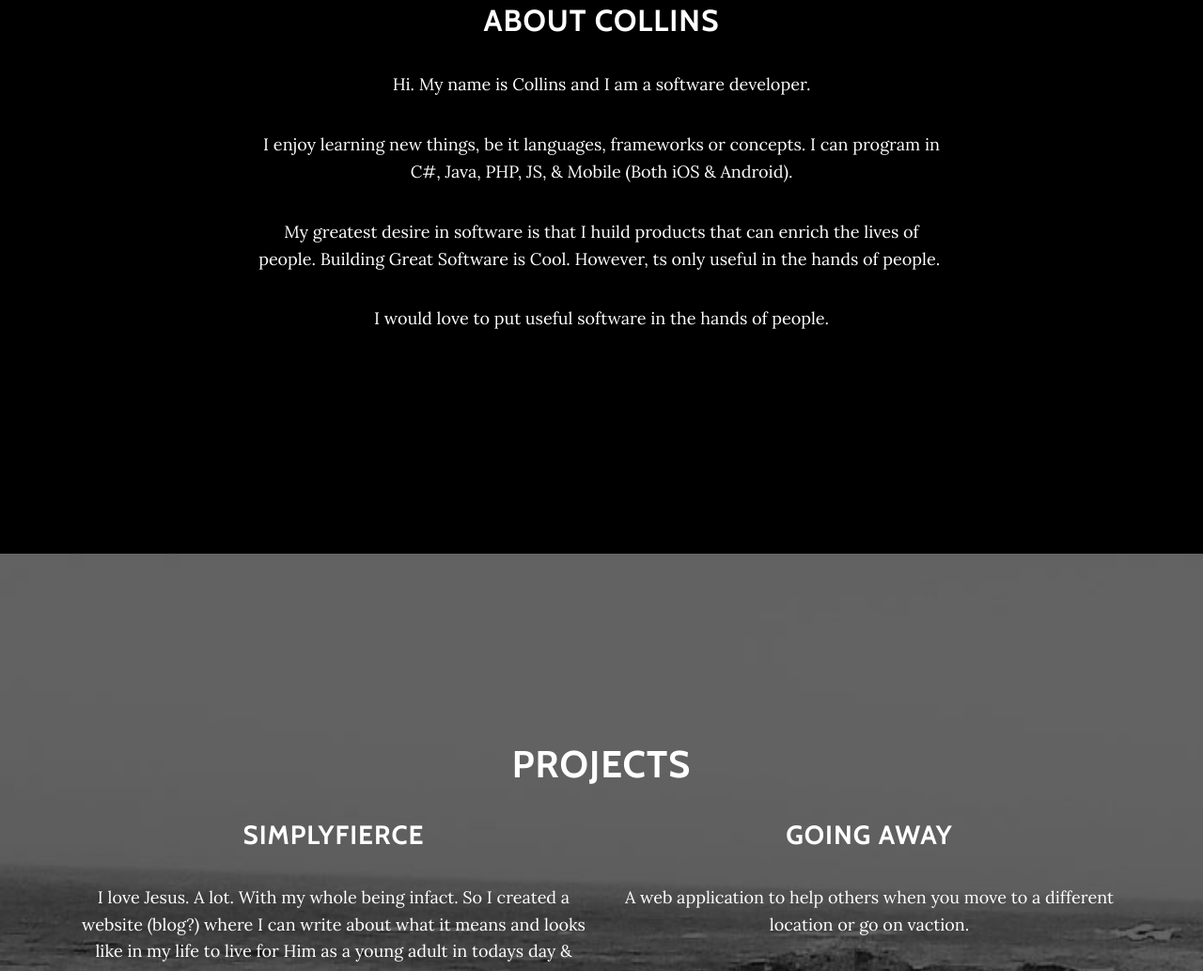
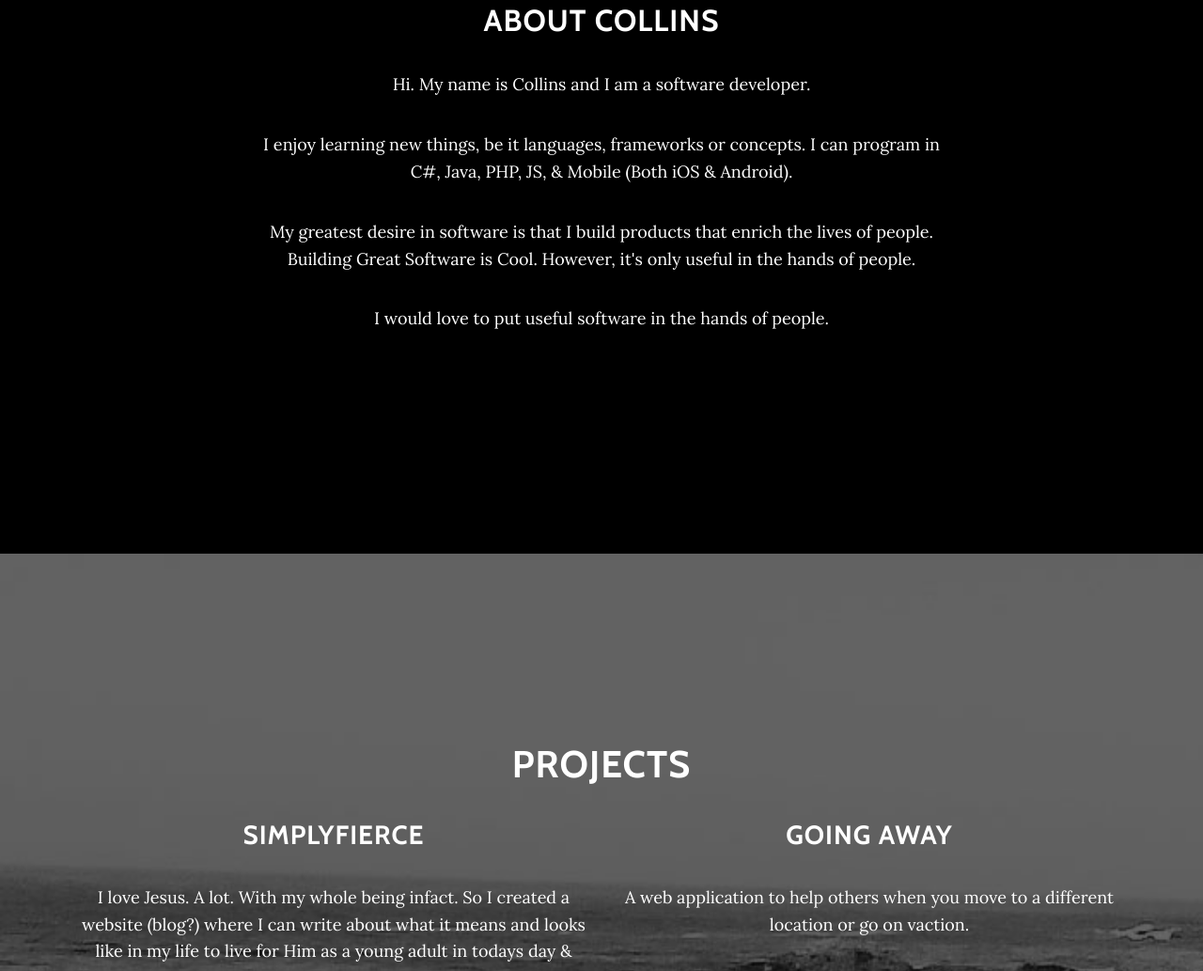
Before and after one commit to madebycollins/madebycollins.github.io, a plain HTML site: page index.html in a window 1280 px wide. Shown: the part 997-2030 px from the top of the page at 94% size. Drawn offline with nearby package versions, Linux system fonts and the light colour scheme; a script that the page names is missing.

Commit message:
Fixed typos

```diff
--- a/index.html
+++ b/index.html
@@ -42,7 +42,7 @@
                     <h2>About Collins</h2>
                     <p>Hi. My name is Collins and I am a software developer.</p>
                     <p>I enjoy learning new things, be it languages, frameworks or concepts. I can program in C#, Java, PHP, JS, &amp; Mobile (Both iOS &amp; Android).</p>
-                    <p>My greatest desire in software is that I huild products that can enrich the lives of people. Building Great Software is Cool. However, ts only useful in the hands of people.&nbsp;</p>
+                    <p>My greatest desire in software is that I build products that enrich the lives of people. Building Great Software is Cool. However, it's only useful in the hands of people.</p>
                     <p>I would love to put useful software in the hands of people.</p>
                 </div>
             </div>
```
